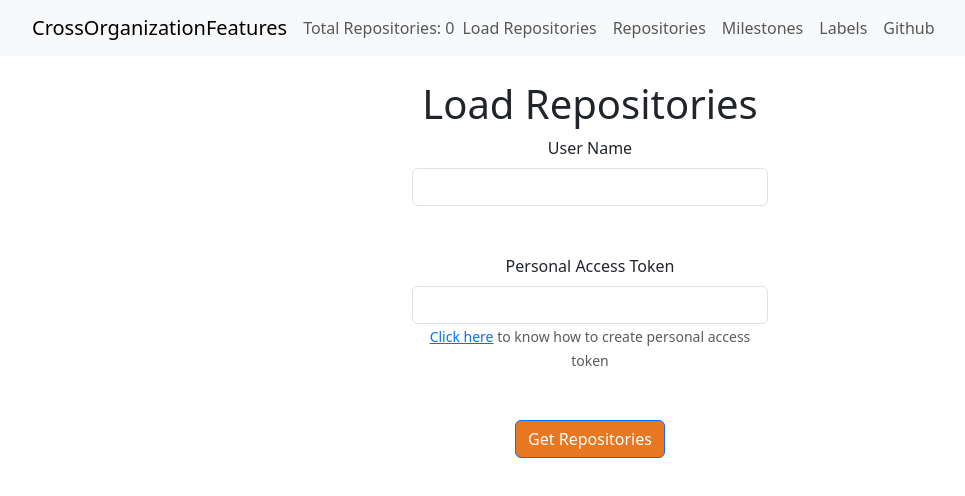
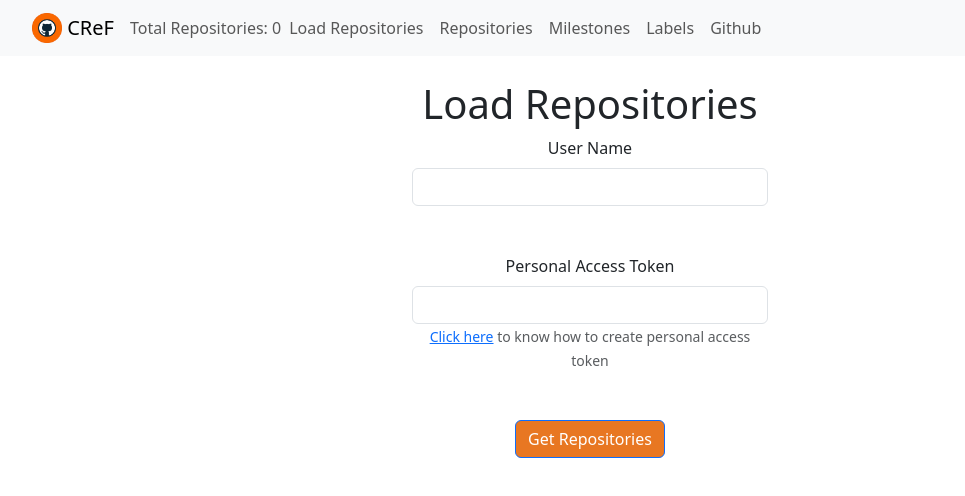
Before and after one commit to paridhi-gupta1998/CrossOrgFeatures, a React (Create React App) app in the folder CrossOrgFeatures/: page / in a window 1280 px wide. Shown: the top 496 px of the page, without its empty margins (50-1015 px from the left). Built offline with nearby package versions, Linux system fonts and the light colour scheme.

Commit message:
add logo

```diff
--- a/CrossOrgFeatures/src/Parent.js
+++ b/CrossOrgFeatures/src/Parent.js
@@ -4,6 +4,7 @@ import Milestone from './Milestones';
 import Labels from './Labels';
 import { useState, useEffect } from 'react';
 import { Container, Row, Col, Card, Accordion, Alert, Badge, Form, Button, Navbar, Nav } from 'react-bootstrap';
+import logo from './logo.png';
 
 const git_api = "https://api.github.com/"
 const load_repo_message = "Load Github Repositories first"
@@ -37,13 +38,13 @@ export default function Parent() {
             if (error instanceof Promise) {
                 error.then(err => {
                     setRepos([])
-                    alert(  err )
+                    alert(err)
                     return
                 })
             }
             else {
                 setRepos([])
-                alert( error )
+                alert(error)
                 return
 
             }
@@ -149,9 +150,9 @@ export default function Parent() {
                     let data = error.then(err => {
                         // console.log("API ERROR", err)
                         let e = "MESSAGE: " + err['message']
-                        if(err['errors'])
-                         e += "Error: " + JSON.stringify(err['errors'])
-                        return  e
+                        if (err['errors'])
+                            e += "Error: " + JSON.stringify(err['errors'])
+                        return e
                     })
                     throw (data)
 
@@ -206,9 +207,16 @@ export default function Parent() {
     return (
         <>
             <link href="https://maxcdn.bootstrapcdn.com/bootstrap/latest/css/bootstrap.min.css" rel="stylesheet" />
-            <Navbar variant="light" bg="light" style={{ Color: "#e87722" }}>
+            {console.log(logo)}
+            <Navbar collapseOnSelect expand="lg" variant="light" bg="light" style={{ Color: "#e87722" }}>
                 <Container>
-                    <Navbar.Brand >CrossOrganizationFeatures</Navbar.Brand>
+                    <Navbar.Brand > <img
+                        alt=""
+                        src={logo}
+                        width="30"
+                        height="30"
+                        className="d-inline-block align-top"
+                    />{' '}CReF</Navbar.Brand>
                     <Navbar.Text>
                         Total Repositories: {repos.length}
                     </Navbar.Text>
@@ -237,7 +245,7 @@ export default function Parent() {
                             <Form.Group className="mb-5">
                                 <Form.Label htmlFor="disabledTextInput">Personal Access Token</Form.Label>
                                 <Form.Control type="password" id="pat" onChange={inputsHandler} value={inputField.pat} required />
-                                <Form.Text type="text" target="_blank"><a href= "https://docs.github.com/en/authentication/keeping-your-account-and-data-secure/creating-a-personal-access-token">Click here</a> to know how to create personal access token </Form.Text>
+                                <Form.Text type="text" target="_blank"><a href="https://docs.github.com/en/authentication/keeping-your-account-and-data-secure/creating-a-personal-access-token">Click here</a> to know how to create personal access token </Form.Text>
                             </Form.Group>
 
 
```
Also changed, not shown: CrossOrgFeatures/src/logo.png (added).
